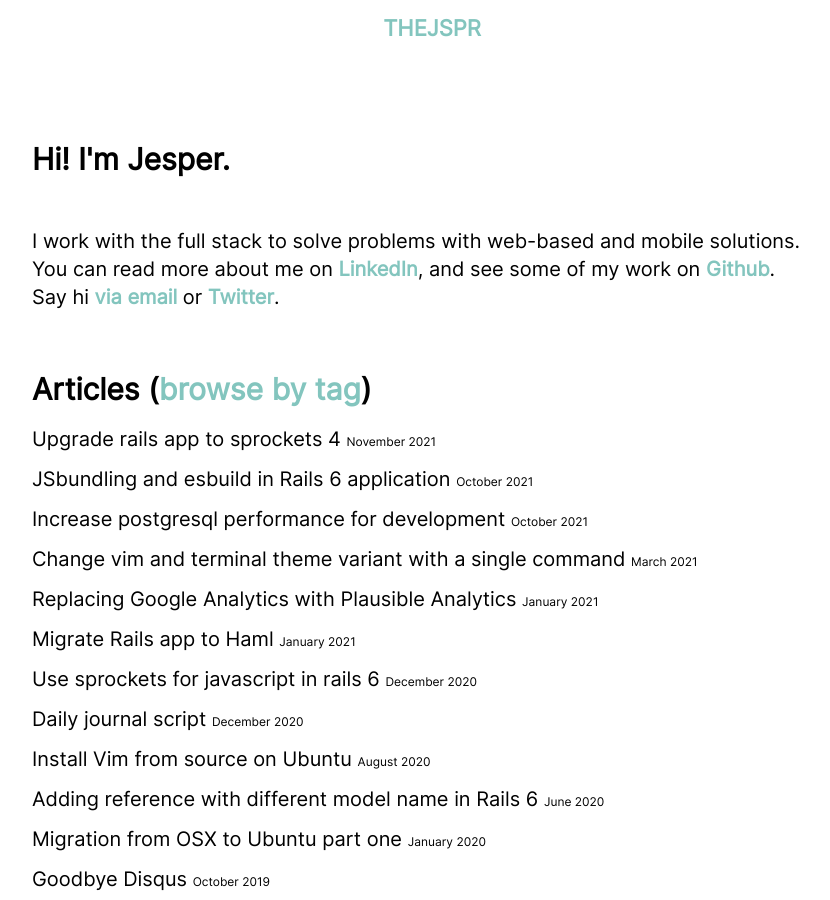
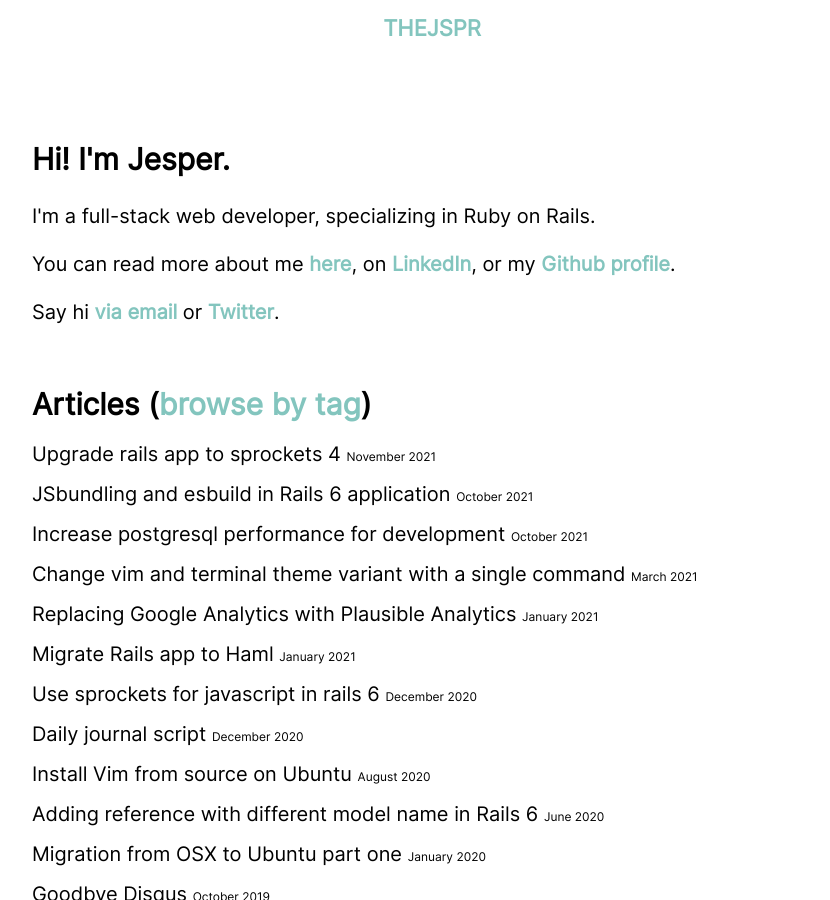
Before and after one commit to thejspr/thejspr.com, a Jekyll site: the page built from index.html, in a window 1280 px wide and 900 px high. Shown: the whole window, without its empty margins (208-1038 px from the left). Built offline with Jekyll 4.4.1, drawn with Linux system fonts in a browser that asks for light colours.

Commit message:
update index

```diff
--- a/Gemfile
+++ b/Gemfile
@@ -2,3 +2,4 @@ source 'https://rubygems.org'
 
 gem 'jekyll', '~> 4.0'
 gem 'jekyll-sitemap'
+gem 'webrick'
--- a/_plugins/tag_hook.rb
+++ b/_plugins/tag_hook.rb
@@ -1,16 +1,16 @@
 Jekyll::Hooks.register :posts, :post_write do |post|
-  all_existing_tags = Dir.entries("tags")
-    .map { |t| t.match(/(.*).html/) }
-    .compact.map { |m| m[1] }
+  all_existing_tags = Dir.entries('tags')
+                         .map { |t| t.match(/(.*).html/) }
+                         .compact.map { |m| m[1] }
 
-  tags = post['tags'].reject { |t| t.empty? }
+  tags = post['tags'].reject(&:empty?)
   tags.each do |tag|
-    generate_tag_file(tag) if !all_existing_tags.include?(tag)
+    generate_tag_file(tag) unless all_existing_tags.include?(tag)
   end
 end
 
 def generate_tag_file(tag)
-  File.open("tags/#{tag}.html", "wb") do |file|
+  File.open("tags/#{tag}.html", 'wb') do |file|
     file << "---\nlayout: tags\ntag-name: #{tag}\ntitle: Posts tagged #{tag}\n---\n\n"
   end
 end
--- a/index.html
+++ b/index.html
@@ -8,11 +8,15 @@ title: Software entrepreneur
     Hi! I'm Jesper.
   </h1>
 
-  <p class='index-section'>
-    I work with the full stack to solve problems with web-based and mobile solutions.
-    You can read more about me on <a href="https://www.linkedin.com/in/jesperkjeldgaard">LinkedIn</a>,
-    and see some of my work on <a href="https://www.github.com/thejspr">Github</a>.
-    <br>
+  <p>
+    I'm a full-stack web developer, specializing in Ruby on Rails.
+  </p>
+  <p>
+    You can read more about me <a href="/about">here</a>,
+    on <a href="https://www.linkedin.com/in/jesperkjeldgaard">LinkedIn</a>,
+    or my <a href="https://www.github.com/thejspr">Github profile</a>.
+  </p>
+  <p>
     Say hi <a href='mailto:thejspr@gmail.com'>via email</a>
     or <a href="https://www.twitter.com/thejspr">Twitter</a>.
   </p>
```
Also changed, not shown: Gemfile.lock.
